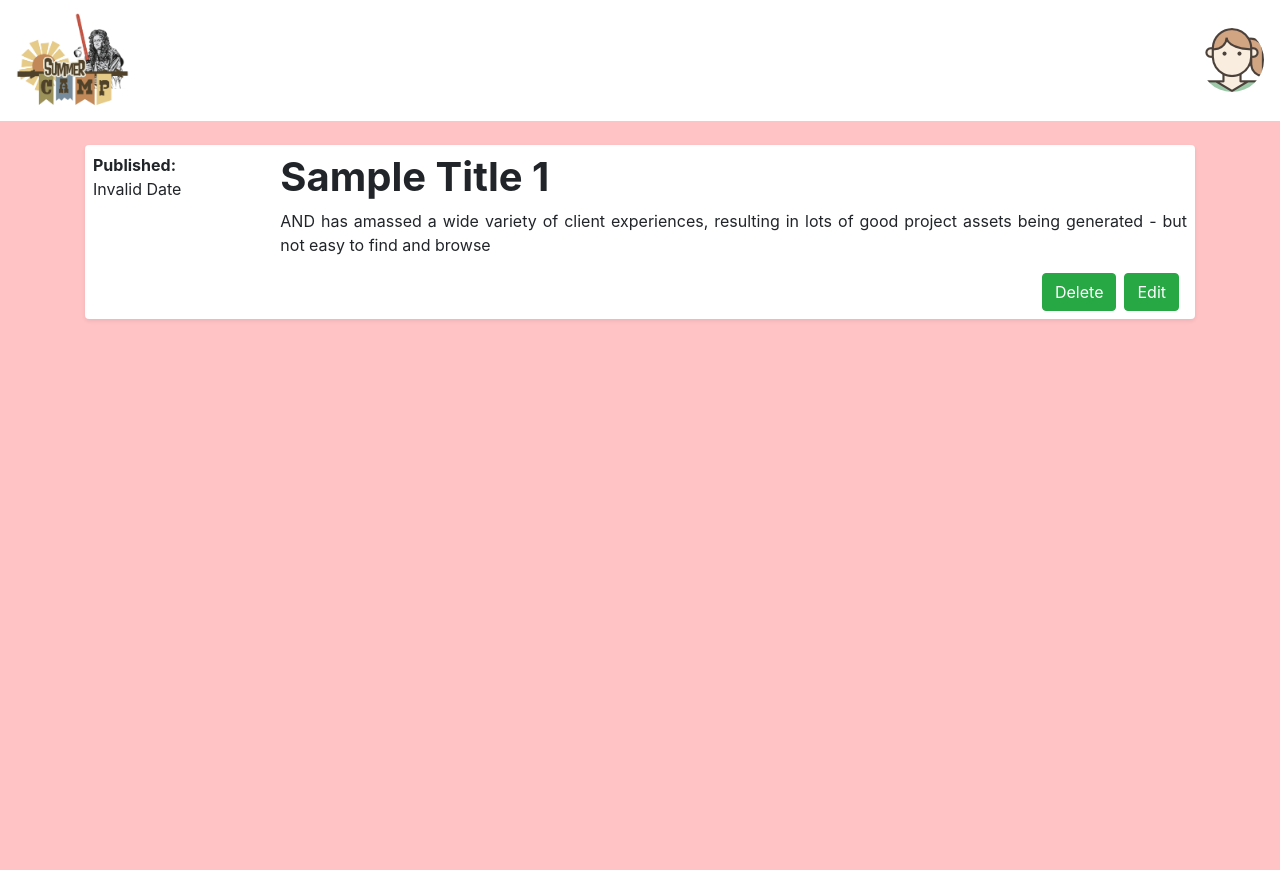
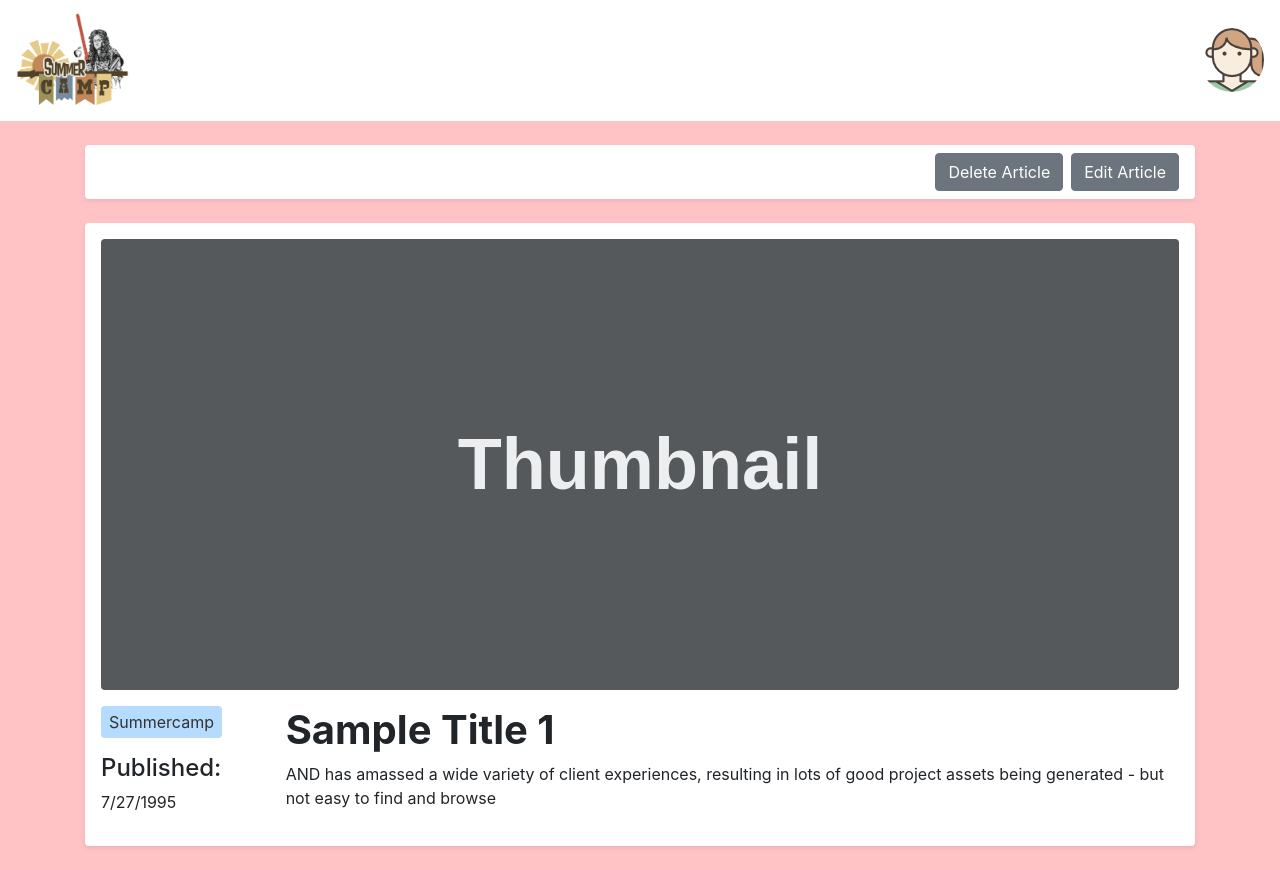
Before and after one commit to jishajaffer/React-Amplify, a React (Create React App) app: page /article/1 in a window 1280 px wide. Before the commit the page ends 800 px from the top, so only its background shows below. Built offline with nearby package versions, Linux system fonts and the light colour scheme; sample sign-in values are in the browser's storage.

Commit message:
refactor article page, some slight modifications to margins

```diff
--- a/src/pages/Article/Article.css
+++ b/src/pages/Article/Article.css
@@ -1,12 +1,6 @@
-.article-image {
-    height: 20rem;
+.article-banner {
+    width: 100%;
+    height: auto;
+    max-height: 35rem;
+    object-fit: cover;
 }
-
-.badge-primary {
-    font-size: 100%;
-    font-weight: 400;
-    background-color: #b5dbff;
-    color: #323232;
-}
-
-.categoryLabelText {}
--- a/src/pages/Article/Article.js
+++ b/src/pages/Article/Article.js
@@ -1,22 +1,15 @@
 import React from "react";
 import * as articleApi from "../../services/fakeArticleService";
+import "./Article.css";
 
 const Article = (props) => {
-
   const { permissionLevel } = props.user;
   const isAdmin = permissionLevel === "admin";
 
   const articleId = props.match.params.id;
+  const article = articleApi.getArticlesById(articleId);
+  const articleDate = new Date(article.date);
 
-  const article = articleApi.getArticlesById(articleId);
-
-  const articleDate = new Date(article.timestamp * 1000);
-  const backgroundImg = {
-    backgroundImage: `url(${ article.image })`,
-    backgroundRepeat  : "no-repeat",
-    backgroundPosition: "center",
-    backgroundSize: "cover",
-  };
   const handleEdit = () => {
     //update path to relevant page (edit)
     window.location = "/";
@@ -30,60 +23,46 @@ const Article = (props) => {
 
   return (
     <div className="container">
-      <div className="bg-white mt-4 p-2 rounded shadow-sm">
-        {article && (
-          <>
-            {article.image && (
-              <div className="jumbotron article-image" style={backgroundImg}>
+      {isAdmin &&
+        <div className="row mt-4">
+          <div className="col-12">
+            <div className="d-flex rounded p-2 text-dark bg-white shadow-sm justify-content-end">
+              <button className="btn float-right btn-secondary mr-2" type="button" onClick={() => handleDelete(articleId)} data-testid="buttonDelete">
+                Delete Article
+              </button>
+              <button className="btn float-right btn-secondary mr-2" type="button" onClick={() => handleEdit(articleId)} data-testid="buttonEdit">
+                Edit Article
+              </button>
             </div>
-            )}
+          </div>
+        </div>
+      }
+      {article &&
+        <section className="article my-4 bg-white p-3 rounded shadow-sm">
+          {article.picture &&
+            <img src={article.picture} className="article-banner rounded mb-3" alt="Article Banner"/>
+          }
           <div className="row">
             <div className="col-md-2">
-                <span className="badge badge-primary p-2">
-                  {article.category}
-                </span>
-                <div>
-                  <div className="font-weight-bold">Published:</div>
-                  <div>{articleDate.toLocaleDateString()}</div>
+              <div className="badge badge-primary p-2 mb-3">
+                {article.categories[0].categoryName}
+              </div>
+              <h4>Published:</h4>
+              <div className="mb-3">
+                {articleDate.toLocaleDateString()}
               </div>
             </div>
-
             <div className="col-md-10">
-                <h1 data-testid="titleId" className="font-weight-bold">
+              <h1 className="font-weight-bold" data-testid="titleId">
                 {article.title}
               </h1>
-                <p className="text-justify" data-testid="contentId">
+              <p data-testid="contentId">
                 {article.content}
               </p>
             </div>
-            </div>{" "}
-          </>
-        )}
-
-        {article && isAdmin && (
-          <div className="row">
-            <div className="col-md-12">
-              <button
-                type="button"
-                onClick={() => handleEdit(articleId)}
-                className="btn float-right btn-success mr-2"
-                data-testid="buttonEdit"
-              >
-              Edit
-              </button>
-
-              <button
-                type="button"
-                onClick={() => handleDelete(articleId)}
-                className="btn float-right btn-success mr-2"
-                data-testid="buttonDelete"
-              >
-              Delete
-              </button>
           </div>
-          </div>
-        )}
-      </div>
+        </section>
+      }
     </div>
   );
 };
--- a/src/pages/Home/Home.js
+++ b/src/pages/Home/Home.js
@@ -34,7 +34,7 @@ function Home(props) {
   return (
     <>
       <div className="container">
-        <div className="row py-4">
+        <div className="row mt-4">
           <div className="col-12">
             <div className={`d-flex rounded p-2 text-dark bg-white shadow-sm ${!isAdmin ? "justify-content-end" : "justify-content-between"}`}>
               {isAdmin &&
@@ -49,7 +49,7 @@ function Home(props) {
             </div>
           </div>
         </div>
-        <section className="article-section bg-white p-2 rounded shadow-sm">
+        <section className="article-section my-4 bg-white p-2 rounded shadow-sm">
           {sortedArticles.length > 0 ?
             (chunkArticles(sortedArticles, 2).map((articleGroup, groupIndex) => {
               return (
```
Lines whose indentation alone changed are shown as unchanged.
